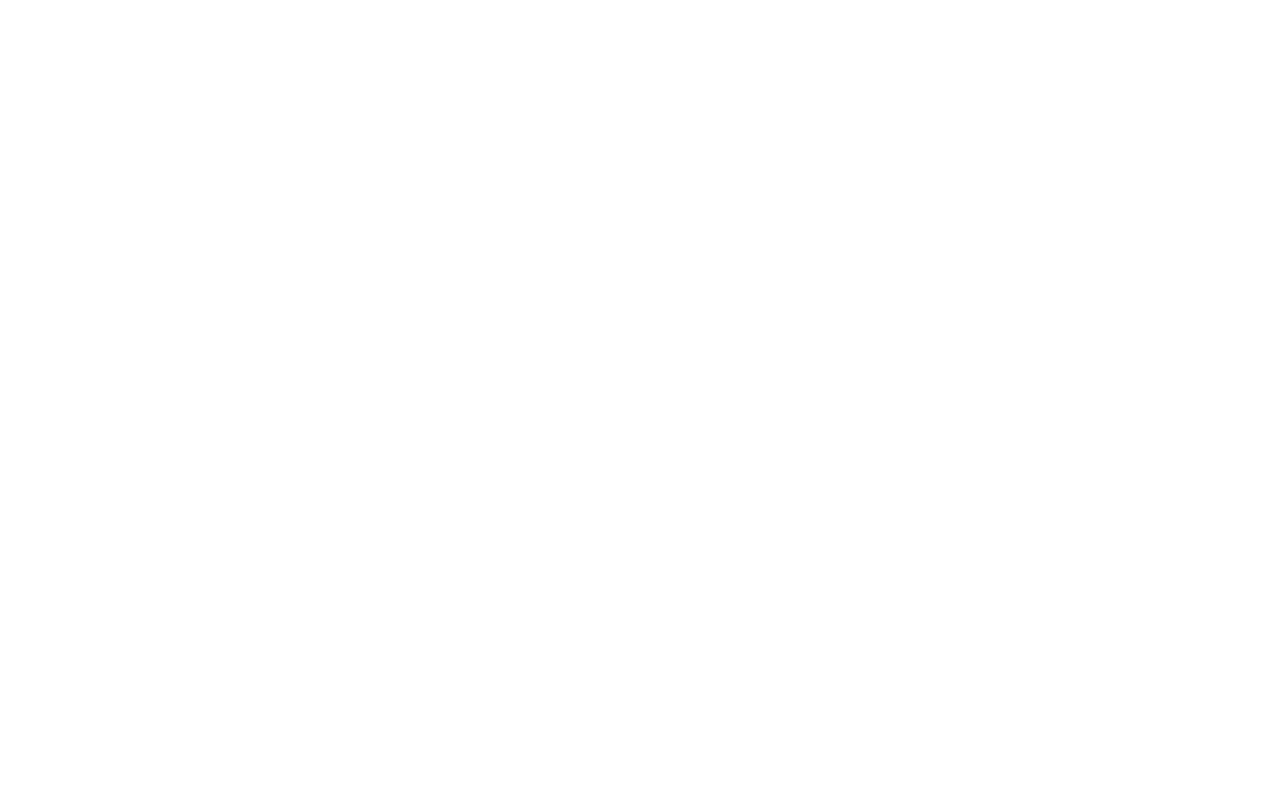
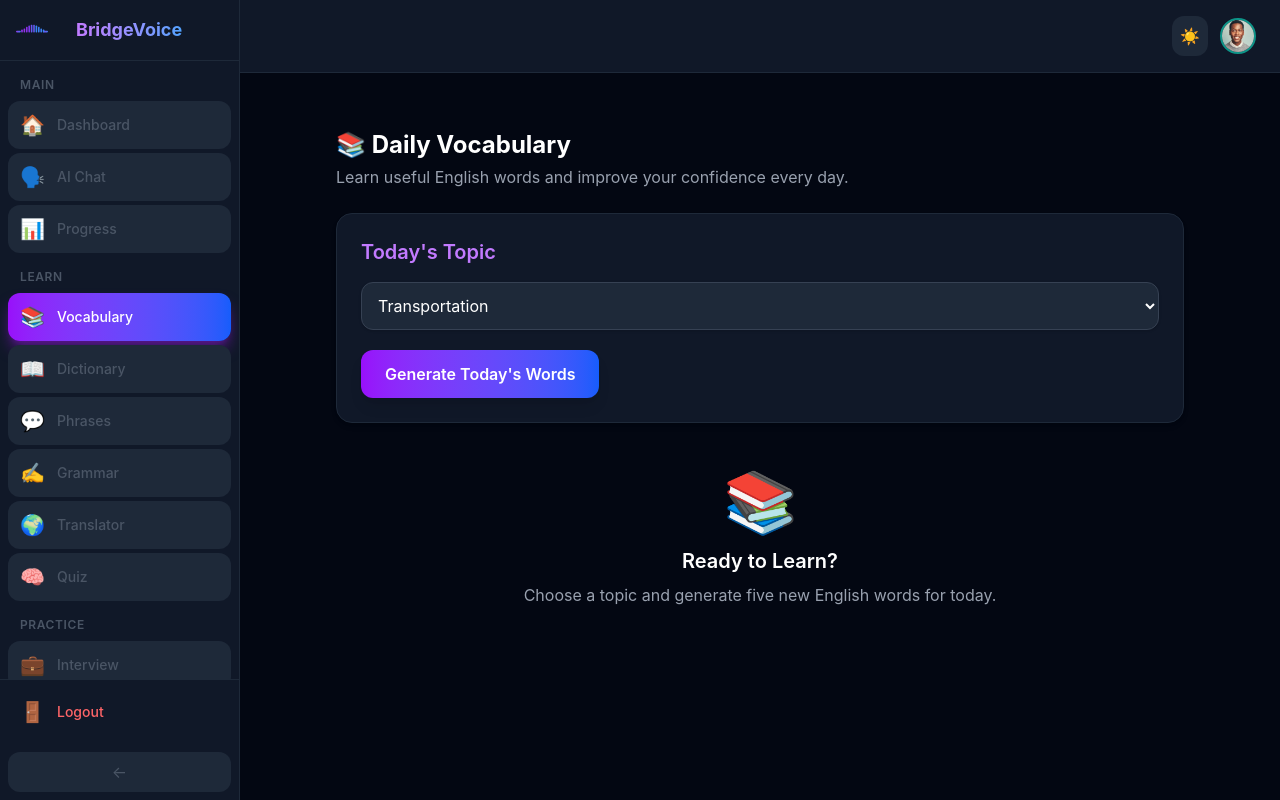
Before and after one commit to BridgeVoice/bridgevoice-frontend, a React (Vite) app: page /vocabulary in a window 1280 px wide. Before the commit this address had no page. Built offline with nearby package versions, Linux system fonts and the light colour scheme.

Commit message:
AI-powered vocabulary learning feature

```diff
--- a/src/App.jsx
+++ b/src/App.jsx
@@ -16,6 +16,7 @@
 import Quiz from './pages/Quiz'
 import Phrases from './pages/Phrases'
 import GrammarChecker from './pages/GrammarChecker'
+import Vocabulary from './pages/Vocabulary'
 
 function App() {
   return (
@@ -37,7 +38,9 @@
         <Route path="/culture" element={<CultureGuide />} />
         <Route path="/quiz" element={<Quiz />} />
         <Route path="/phrases" element={<Phrases />} />
+        <Route path="/vocabulary" element={<Vocabulary />} />
         <Route path="/grammar" element={<GrammarChecker />} />
+
 
       </Routes>
     </Router>
--- a/src/components/Layout.jsx
+++ b/src/components/Layout.jsx
@@ -34,10 +34,11 @@
       { to: '/progress', icon: '📊', label: 'Progress' },
     ]},
     { section: 'LEARN', items: [
+      { to: '/vocabulary', icon: '📚', label: 'Vocabulary' },
       { to: '/dictionary', icon: '📖', label: 'Dictionary' },
+      { to: '/phrases', icon: '💬', label: 'Phrases' },
+      { to: '/grammar', icon: '✍️', label: 'Grammar' },
       { to: '/translator', icon: '🌍', label: 'Translator' },
-      { to: '/grammar', icon: '✍️', label: 'Grammar' },
-      { to: '/phrases', icon: '💬', label: 'Phrases' },
       { to: '/quiz', icon: '🧠', label: 'Quiz' },
     ]},
     { section: 'PRACTICE', items: [
--- /dev/null
+++ b/src/pages/Vocabulary.jsx
@@ -0,0 +1,173 @@
+import { useState } from 'react'
+import Layout from '../components/Layout'
+
+function Vocabulary() {
+
+    const [words, setWords] = useState([])
+    const [loading, setLoading] = useState(false)
+    const [topic, setTopic] = useState('Transportation')
+    // Stores an error message if vocabulary generation fails
+    const [error, setError] = useState('')
+
+    // Calls the backend and loads vocabulary words
+    const loadVocabulary = async () => {
+
+        try {
+
+            // Show loading state
+            setLoading(true)
+            // Clear any previous error message
+            setError('')
+
+            const response = await fetch(
+                'http://127.0.0.1:8000/api/vocabulary',
+                {
+                    method: 'POST',
+                    headers: {
+                        'Content-Type': 'application/json'
+                    },
+                    body: JSON.stringify({
+                        topic
+                    })
+                }
+            )
+
+            // Stop and show an error when the backend request fails
+            if (!response.ok) {
+                throw new Error('Vocabulary request failed')
+            }
+
+            const data = await response.json()
+
+            // Save the generated vocabulary words
+            setWords(data.words)
+
+        } catch (error) {
+
+            console.error(error)
+            // Show an error message on the screen
+            setError('Failed to generate vocabulary. Please try again.')
+
+        } finally {
+
+            // Always stop loading
+            setLoading(false)
+        }
+    }
+
+    return (
+        <Layout>
+            <div className="max-w-4xl mx-auto px-6 py-8">
+
+                {/* Page Header */}
+                <div className="mb-6">
+                    <h2 className="text-2xl font-bold text-gray-900 dark:text-white">
+                        📚 Daily Vocabulary
+                    </h2>
+
+                    <p className="mt-1 text-gray-600 dark:text-gray-400">
+                        Learn useful English words and improve your confidence every day.
+                    </p>
+                </div>
+
+                {/* Shows an error message if vocabulary generation fails */}
+                {error && (
+                    <div className="mt-6 rounded-xl border border-red-300 bg-red-50 p-4 dark:border-red-700 dark:bg-red-900/30">
+                        <p className="text-red-700 dark:text-red-400">
+                            {error}
+                        </p>
+                    </div>
+                )}
+
+                {/* Topic Card */}
+                <div className="rounded-2xl border border-gray-200 bg-white p-6 shadow-md dark:border-gray-800 dark:bg-gray-900">
+
+                    <h2 className="mb-2 text-xl font-semibold text-purple-700 dark:text-purple-400">
+                        Today's Topic
+                    </h2>
+
+                    <select
+                        value={topic}
+                        onChange={(event) => {
+                            // Update the selected topic
+                            setTopic(event.target.value)
+
+                            // Clear vocabulary generated for the previous topic
+                            setWords([])
+
+                            // Clear any previous error message
+                            setError('')
+                        }}
+                        className="mt-2 w-full rounded-xl border border-gray-300 bg-white p-3 text-gray-900 shadow-sm focus:border-purple-500 focus:outline-none focus:ring-2 focus:ring-purple-500 dark:border-gray-700 dark:bg-gray-800 dark:text-white"
+                    >
+                        <option value="Transportation">Transportation</option>
+                        <option value="Healthcare">Healthcare</option>
+                        <option value="Banking">Banking</option>
+                        <option value="Job Interview">Job Interview</option>
+                        <option value="Restaurant">Restaurant</option>
+                        <option value="Shopping">Shopping</option>
+                    </select>
+
+                    <button
+                        onClick={loadVocabulary}
+                        disabled={loading}
+                        className="mt-5 rounded-xl bg-gradient-to-r from-purple-600 to-blue-600 px-6 py-3 font-semibold text-white shadow-lg transition-all duration-300 hover:scale-105 hover:shadow-purple-500/30 disabled:cursor-not-allowed disabled:opacity-60 disabled:hover:scale-100"
+                    >
+                        {loading ? 'Generating...' : "Generate Today's Words"}
+                    </button>
+
+                </div>
+
+                {/* Shows a message before vocabulary words are generated */}
+                {words.length === 0 && !loading && !error && (
+                    <div className="py-12 text-center">
+
+                        <p className="mb-4 text-6xl">
+                            📚
+                        </p>
+
+                        <h3 className="text-xl font-semibold text-gray-900 dark:text-white">
+                            Ready to Learn?
+                        </h3>
+
+                        <p className="mt-2 text-gray-600 dark:text-gray-400">
+                            Choose a topic and generate five new English words for today.
+                        </p>
+
+                    </div>
+                )}
+
+                <div className="mt-6 grid gap-4 md:grid-cols-2">
+                    {words.map((item, index) => (
+                        <div
+                            key={index}
+                            className="rounded-2xl border border-gray-200 bg-white p-5 shadow-sm transition hover:-translate-y-1 hover:shadow-lg dark:border-gray-800 dark:bg-gray-900"
+                        >
+                            <h3 className="text-2xl font-bold text-purple-700 dark:text-purple-400">
+                                {item.word}
+                            </h3>
+
+                            <p className="mt-4 text-gray-700 dark:text-gray-300">
+                                <span className="font-semibold text-gray-900 dark:text-white">
+                                    Meaning:
+                                </span>{" "}
+                                {item.meaning}
+                            </p>
+
+                            {/* Example Sentence */}
+                            <p className="mt-3 italic text-gray-600 dark:text-gray-400">
+                                <span className="font-semibold not-italic text-gray-900 dark:text-white">
+                                    Example:
+                                </span>{" "}
+                                "{item.example}"
+                            </p>
+                        </div>
+                    ))}
+                </div>
+
+            </div>
+        </Layout>
+    )
+}
+
+export default Vocabulary
```
